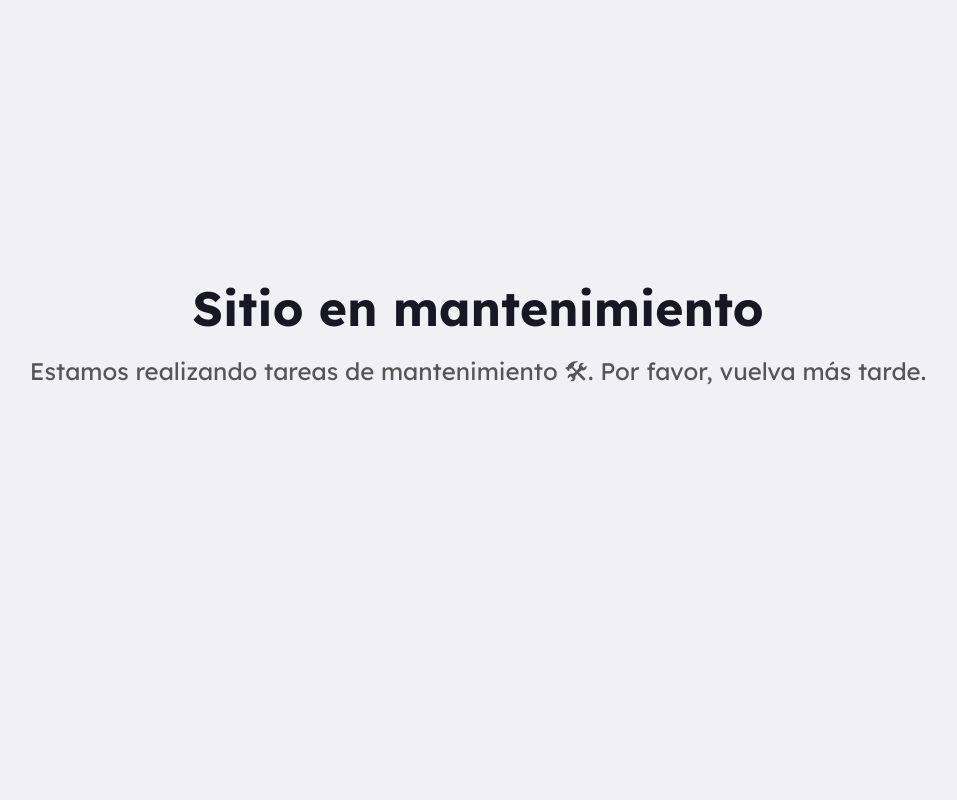
After one commit to diegogarciaherd/sitios-historicos-app, a Python web app: template admin/src/web/templates/under_maintenance.html in a window 1280 px wide. The commit adds this page. Shown: the whole page, without its empty margins (162-1119 px from the left). Run offline with Jinja, Linux system fonts and the light colour scheme; the template is opened without the code that fills it, so the values that code supplies are empty.

Commit message:
creo el template de mantenimiento

```diff
--- a/admin/src/web/__init__.py
+++ b/admin/src/web/__init__.py
@@ -26,6 +26,10 @@ def create_app(env="development", static_folder="../../static"):
     def home():
         return render_template("home.html", logged_user=session['user_id'] if 'user_id' in session else None)
 
+    @app.route('/under-maintenance')
+    def under_maintenance():
+        return render_template("under_maintenance.html", logged_user=session['user_id'] if 'user_id' in session else None)
+
     app.register_error_handler(404, error.not_found)
     app.register_error_handler(401, error.unauthorized)
     app.register_error_handler(500, error.server_error)
--- /dev/null
+++ b/admin/src/web/templates/under_maintenance.html
@@ -0,0 +1,27 @@
+<!DOCTYPE html>
+<html lang="en">
+    <head>
+        <meta charset="UTF-8" />
+        <meta name="viewport" content="width=device-width, initial-scale=1.0" />
+        <title>Sitio en mantenimiento</title>
+        <link
+            rel="stylesheet"
+            href="{{ url_for('static', filename='css/styles.css') }}"
+        />
+        <link rel="preconnect" href="https://fonts.googleapis.com" />
+        <link rel="preconnect" href="https://fonts.gstatic.com" crossorigin />
+        <link
+            href="https://fonts.googleapis.com/css2?family=Outfit:wght@100..900&family=Lexend:wght@100..900&display=swap"
+            rel="stylesheet"
+        />
+    </head>
+    <body>
+        <div class="maintenance-container">
+            <h1>Sitio en mantenimiento</h1>
+            <p>
+                Estamos realizando tareas de mantenimiento 🛠. Por favor, vuelva
+                más tarde.
+            </p>
+        </div>
+    </body>
+</html>
--- a/admin/static/css/styles.css
+++ b/admin/static/css/styles.css
@@ -205,6 +205,25 @@ button.btn-outline:active {
     font-size: 4rem;
 }
 
+.maintenance-container {
+    justify-content: center;
+    align-items: center;
+    display: flex;
+    flex-direction: column;
+    height: 80vh;
+}
+
+.maintenance-container h1 {
+    font-size: 3rem;
+    margin-bottom: 1rem;
+}
+
+.maintenance-container p {
+    font-size: 1.5rem;
+    color: #555;
+    margin: 0 1rem;
+}
+
 /* Tarjeta del login */
 
 .login_form {
```
Also changed, not shown: 1 other file.
